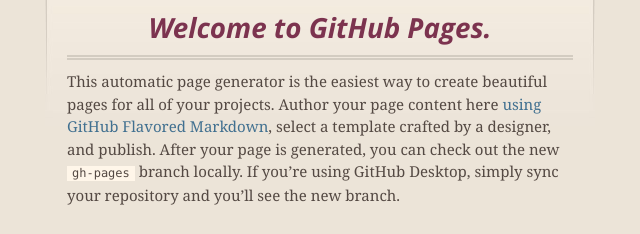
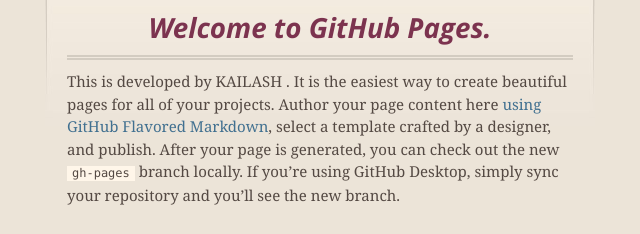
Before and after one commit to Kailashb/Project1, a plain HTML site: page index.html in a window 1280 px wide. Shown: the part 219-453 px from the top of the page, 320-960 px from the left. Drawn offline with nearby package versions, Linux system fonts and the light colour scheme.

Commit message:
name
name addded

```diff
--- a/index.html
+++ b/index.html
@@ -49,7 +49,7 @@
         <h3>
 <a id="welcome-to-github-pages" class="anchor" href="#welcome-to-github-pages" aria-hidden="true"><span aria-hidden="true" class="octicon octicon-link"></span></a>Welcome to GitHub Pages.</h3>
 
-<p>This automatic page generator is the easiest way to create beautiful pages for all of your projects. Author your page content here <a href="https://guides.github.com/features/mastering-markdown/">using GitHub Flavored Markdown</a>, select a template crafted by a designer, and publish. After your page is generated, you can check out the new <code>gh-pages</code> branch locally. If you’re using GitHub Desktop, simply sync your repository and you’ll see the new branch.</p>
+<p>This is developed by KAILASH . It is the easiest way to create beautiful pages for all of your projects. Author your page content here <a href="https://guides.github.com/features/mastering-markdown/">using GitHub Flavored Markdown</a>, select a template crafted by a designer, and publish. After your page is generated, you can check out the new <code>gh-pages</code> branch locally. If you’re using GitHub Desktop, simply sync your repository and you’ll see the new branch.</p>
 
 <h3>
 <a id="designer-templates" class="anchor" href="#designer-templates" aria-hidden="true"><span aria-hidden="true" class="octicon octicon-link"></span></a>Designer Templates</h3>
```
